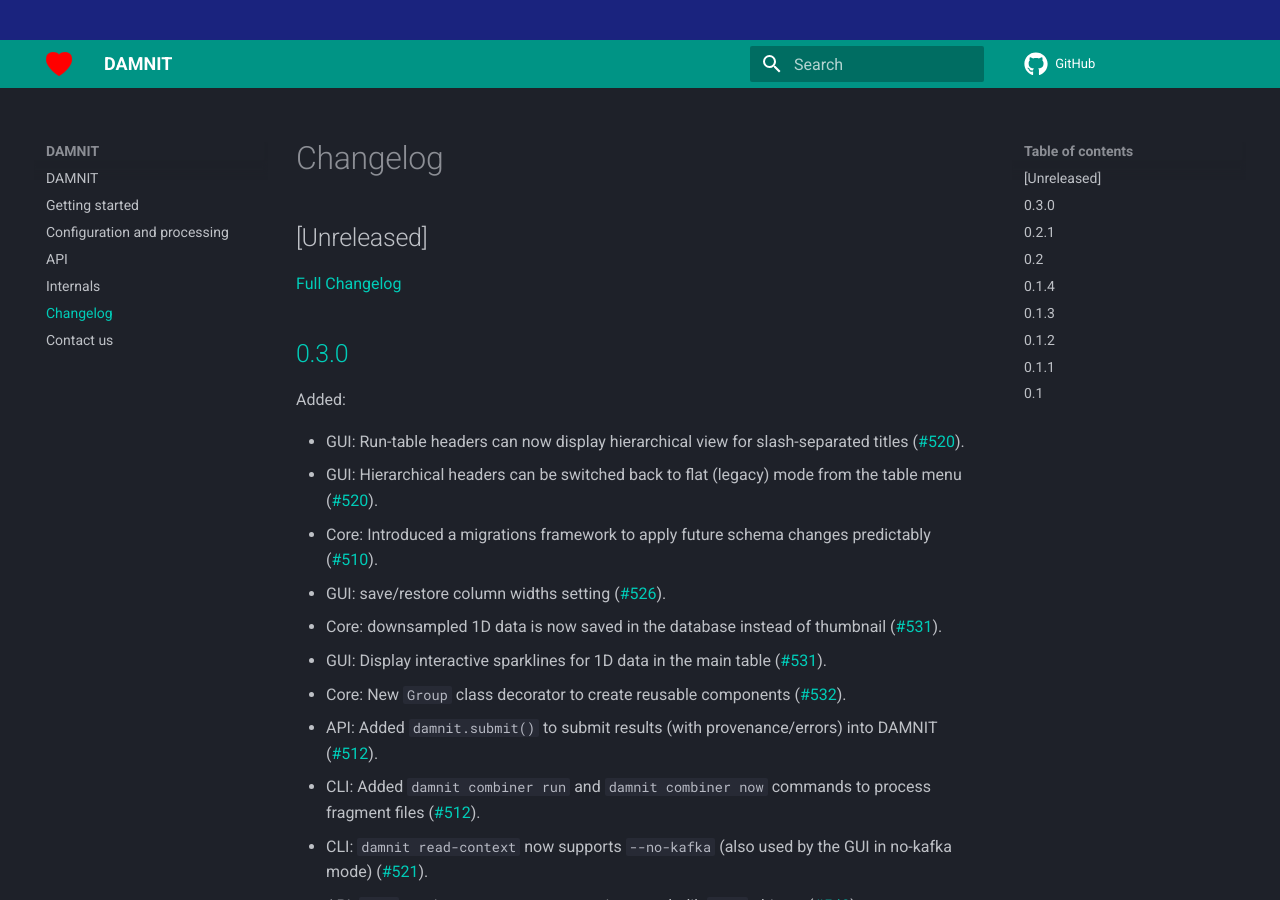
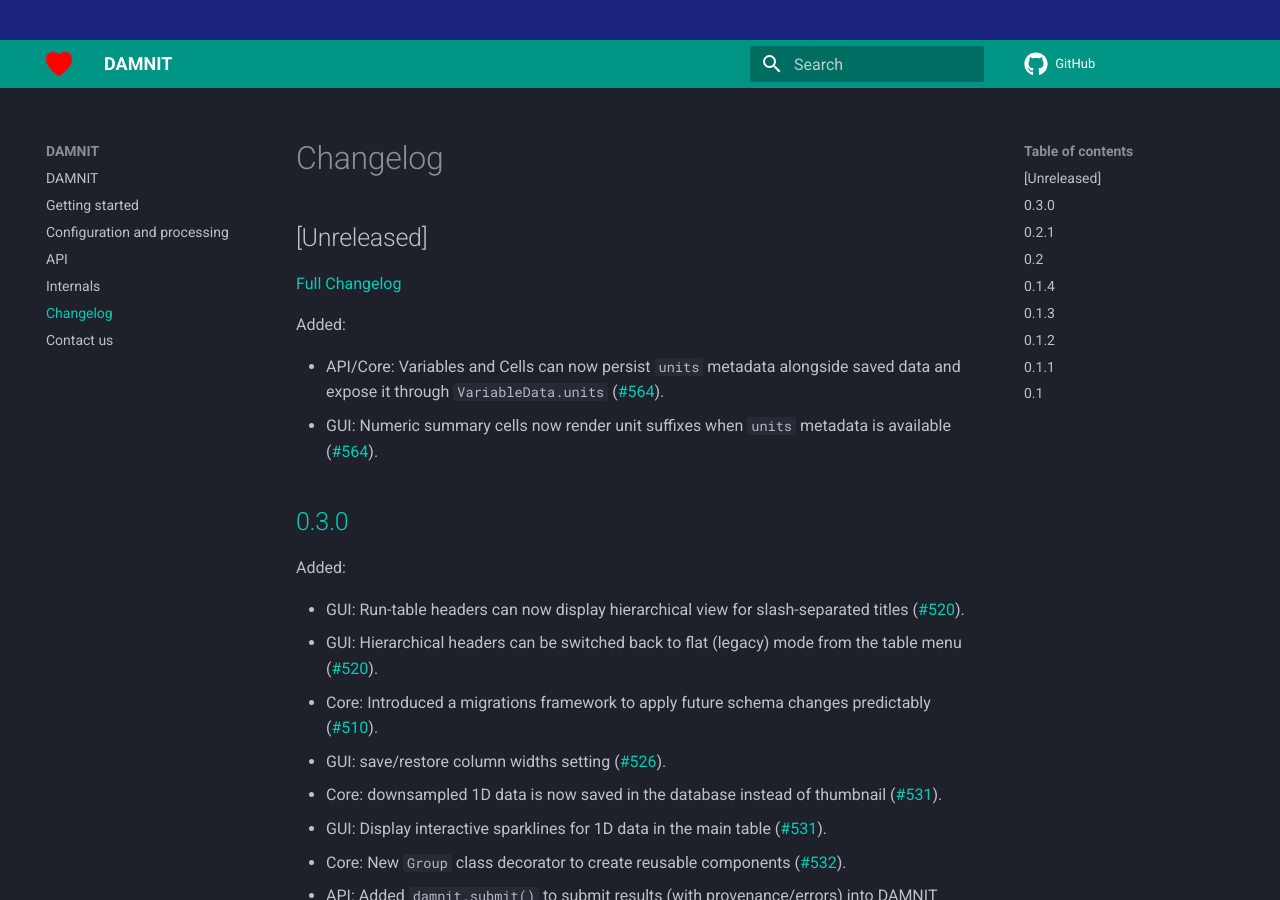
Before and after one commit to European-XFEL/DAMNIT, an MkDocs documentation site: the page built from docs/changelog.md, in a window 1280 px wide and 900 px high. Built offline with MkDocs 1.6.1 and Material for MkDocs 9.7.7, drawn with Linux system fonts in a browser that asks for light colours; comment, search, counter and statistics services are not loaded.

Commit message:
update changelog

```diff
--- a/docs/changelog.md
+++ b/docs/changelog.md
@@ -3,6 +3,13 @@
 ## [Unreleased]
 
 [Full Changelog](https://github.com/European-XFEL/DAMNIT/compare/0.3.0...HEAD)
+
+Added:
+
+- API/Core: Variables and Cells can now persist `units` metadata alongside
+  saved data and expose it through `VariableData.units` (!564).
+- GUI: Numeric summary cells now render unit suffixes when `units` metadata
+  is available (!564).
 
 ## [0.3.0]
 
```
